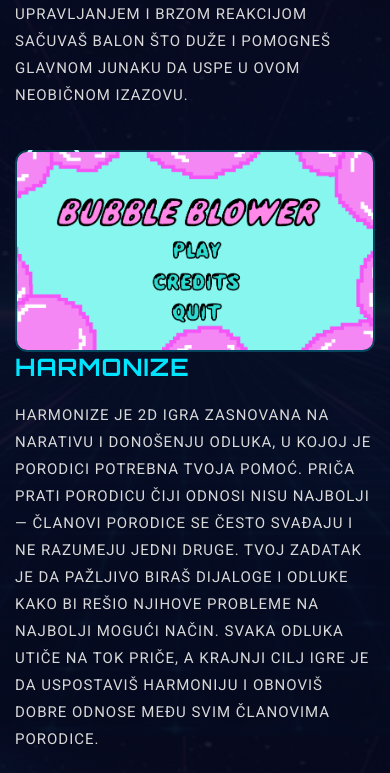
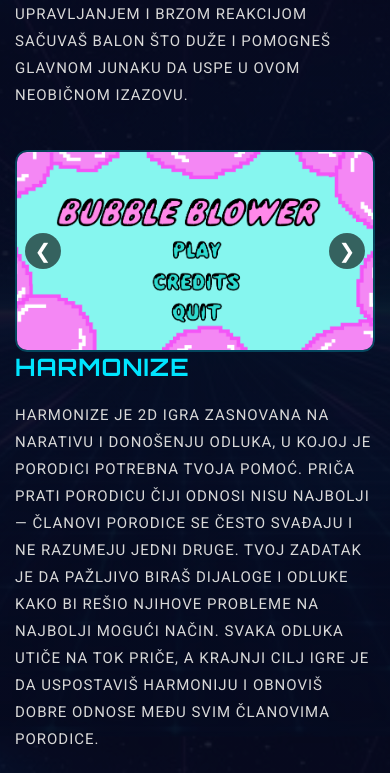
Before and after one commit to Luxon09/LNL-Studio, a plain HTML site: page index.html in a window 390 px wide. Shown: the part 2640-3413 px from the top of the page. Drawn offline with Linux system fonts and the light colour scheme.

Commit message:
Refactor CSS styles for improved layout and design

```diff
--- a/style.css
+++ b/style.css
@@ -258,7 +258,36 @@ html {
     margin-bottom: 20px;
 }
 
+.image-slider {
+    position: relative;
+    width: 100%;
+    aspect-ratio: 16 / 9;
+    overflow: hidden;
+    border-radius: 12px;
+}
+
+.image-slider img {
+    position: absolute;
+    inset: 0;
+    width: 100%;
+    height: 100%;
+    object-fit: cover;
+    opacity: 0;
+    transform: scale(1.03);
+    transition: opacity 0.6s ease-in-out, transform 0.6s ease-in-out;
+    border: 2px solid rgba(0, 229, 255, 0.25);
+    border-radius: 12px;
+    pointer-events: none;
+}
+
+.image-slider img.active {
+    opacity: 1;
+    transform: scale(1);
+    z-index: 1;
+}
+
 .slider-btn {
+    position: absolute;
     top: 50%;
     transform: translateY(-50%);
     background: rgba(0, 0, 0, 0.6);
@@ -286,37 +315,12 @@ html {
     right: 10px;
 }
 
-.image-slider {
-    position: relative;
-    width: 100%;
-    aspect-ratio: 16 / 9;
-    overflow: hidden;
-    border-radius: 12px;
-}
-
-
-.image-slider img {
-    position: absolute;
-    inset: 0;
-    width: 100%;
-    height: 100%;
-    object-fit: cover;
-
-    opacity: 0;
-    transform: scale(1.03);
-    transition:
-        opacity 0.6s ease-in-out,
-        transform 0.6s ease-in-out;
-
-    border: 2px solid rgba(0, 229, 255, 0.25);
-    border-radius: 12px;
-}
-
-
-.image-slider img.active {
-    opacity: 1;
-    transform: scale(1);
-    z-index: 1;
+@media (max-width: 768px) {
+    .slider-btn {
+        width: 36px;
+        height: 36px;
+        font-size: 20px;
+    }
 }
 .slika
  {
```
